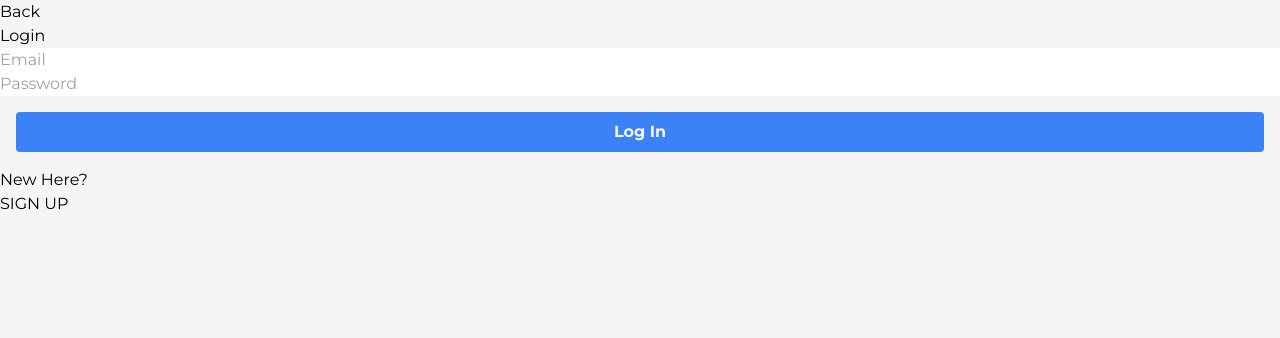
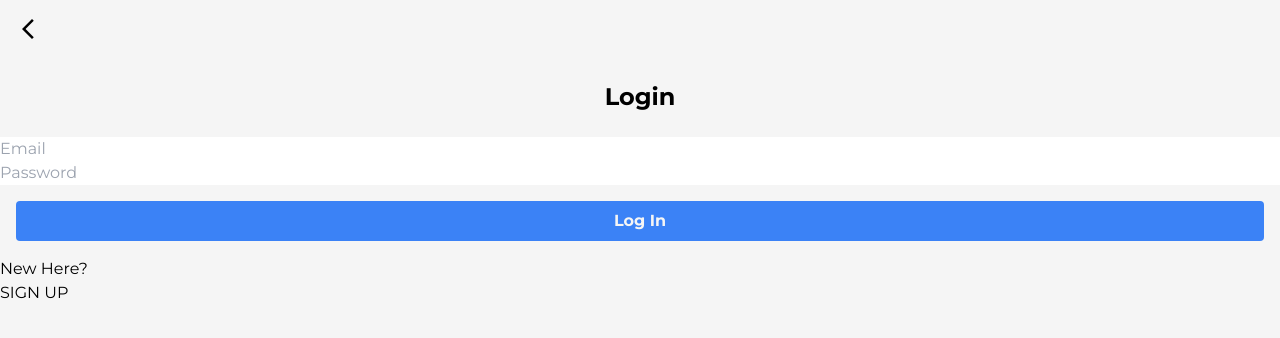
Before and after one commit to tiffmc1/quoted, a Next.js app: page /login in a window 1280 px wide. Shown: the top 338 px of the page. Built offline with nearby package versions, Linux system fonts and the light colour scheme; no server answers.

Commit message:
AUTH PAGES: added MUI icons & some basic styling

```diff
--- a/src/app/(auth)/login/page.jsx
+++ b/src/app/(auth)/login/page.jsx
@@ -1,12 +1,17 @@
 "use client";
 import Link from "next/link";
 import Login from "@/src/components/Auth/Login";
+import ArrowBackIosNewIcon from "@mui/icons-material/ArrowBackIosNew";
 
 export default function LoginPage() {
 	return (
 		<>
-			<Link href="/">Back</Link>
-			<div>Login</div>
+			<div className="p-4">
+				<Link href="/">
+					<ArrowBackIosNewIcon />
+				</Link>
+			</div>
+			<div className="font-bold text-2xl text-center py-6">Login</div>
 			<Login />
 		</>
 	);
--- a/src/app/(auth)/signup/page.jsx
+++ b/src/app/(auth)/signup/page.jsx
@@ -1,10 +1,17 @@
+"use client";
 import Link from "next/link";
 import SignUp from "@/src/components/Auth/SignUp";
+import ArrowBackIosNewIcon from "@mui/icons-material/ArrowBackIosNew";
 
 export default function SignUpPage() {
 	return (
 		<>
-			<Link href="/">Back</Link>
+			<div className="p-4">
+				<Link href="/">
+					<ArrowBackIosNewIcon />
+				</Link>
+			</div>
+			<div className="font-bold text-2xl text-center py-6">Sign Up</div>
 			<SignUp />
 		</>
 	);
```
